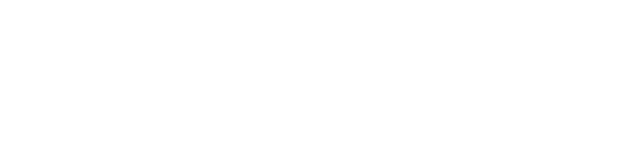
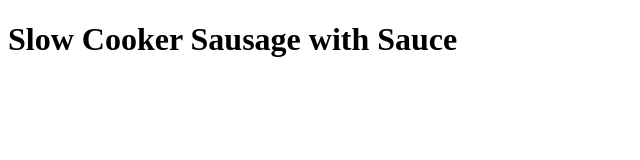
Before and after one commit to nassim-youssef/odin-recipes, a plain HTML site: page recipes/sandwiche/sandwiche.html in a window 1280 px wide. Shown: the whole page, without its empty margins (0-640 px from the left). Drawn offline with Linux system fonts and the light colour scheme.

Commit message:
Add header

```diff
--- a/recipes/sandwiche/sandwiche.html
+++ b/recipes/sandwiche/sandwiche.html
@@ -5,6 +5,6 @@
   <title>Sandwich</title>
 </head>
 <body>
-
+  <h1>Slow Cooker Sausage with Sauce</h1>
 </body>
 </html>
```
